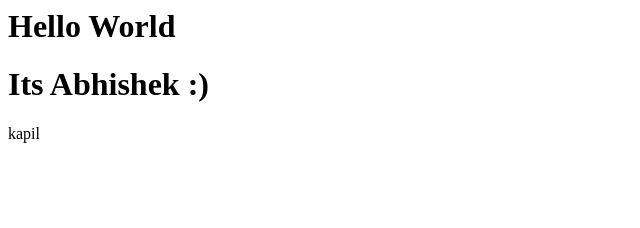
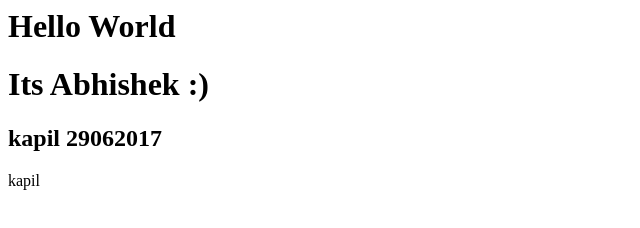
Before and after one commit to skillogic/devopsgit, a plain HTML site: page index.html in a window 1280 px wide. Shown: the whole page, without its empty margins (0-640 px from the left). Drawn offline with Linux system fonts and the light colour scheme.

Commit message:
second commit

```diff
--- a/index.html
+++ b/index.html
@@ -3,6 +3,8 @@
 
 <h1> Hello World </h1>
 <h1> Its Abhishek :) </h1>
+<h2> kapil 29062017</h2>
+
 </boy>
 kapil
 
```
